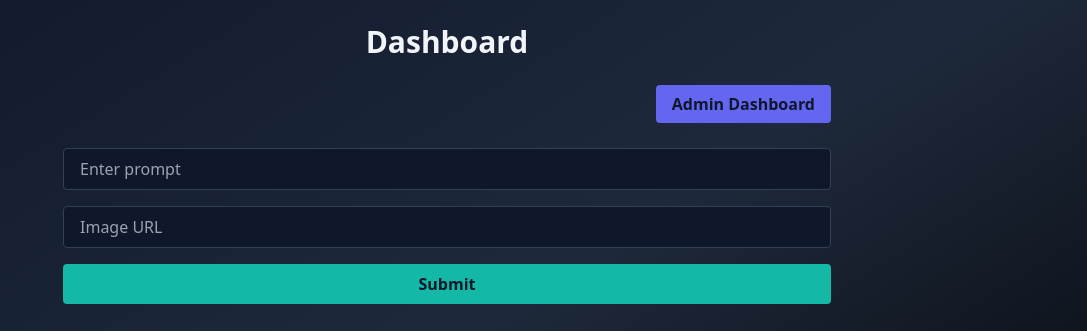
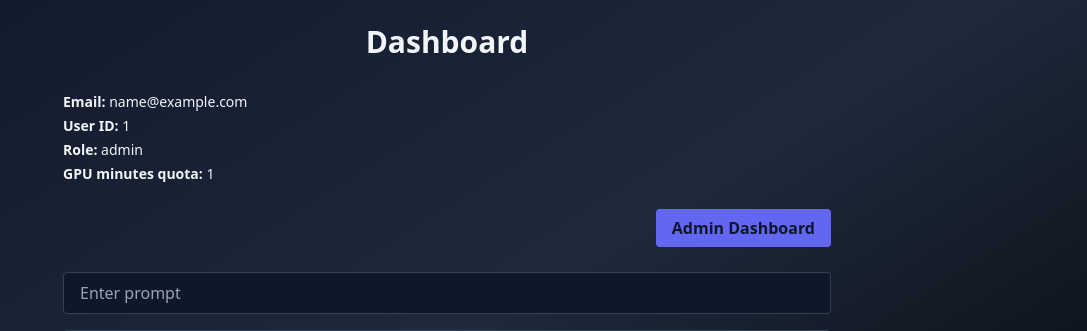
Before and after one commit to AnthonyM951/bloc4_final_project, a Flask app: page /dashboard in a window 1280 px wide. Shown: the part 60-391 px from the top of the page, without its empty margins (193-1280 px from the left). Run offline with Flask 3, Linux system fonts and the light colour scheme; the visitor is signed in with stand-in values (Sample User, id 1); data that the repository does not hold is empty; some libraries are stand-ins or nearby versions.

Commit message:
Display user info on dashboard

```diff
--- a/src/app.py
+++ b/src/app.py
@@ -149,6 +149,7 @@ def login():
                         row = cur.fetchone()
                         if row:
                             session["role"] = row[0]
+                            session["gpu_minutes_quota"] = row[1]
                             profile_payload.update(
                                 {"role": row[0], "gpu_minutes_quota": row[1]}
                             )
@@ -183,6 +184,7 @@ def login():
                     row = cur.fetchone()
                     if row:
                         session["role"] = row[0]
+                        session["gpu_minutes_quota"] = row[1]
                         profile_payload.update(
                             {"role": row[0], "gpu_minutes_quota": row[1]}
                         )
@@ -267,7 +269,9 @@ def dashboard():
     return render_template(
         "dashboard.html",
         user_id=session["user_id"],
+        email=session.get("email"),
         role=session.get("role", "user"),
+        gpu_minutes_quota=session.get("gpu_minutes_quota"),
     )
 
 
--- a/src/templates/dashboard.html
+++ b/src/templates/dashboard.html
@@ -3,6 +3,14 @@
 {% block content %}
 <div class="max-w-3xl mx-auto space-y-8">
   <h1 class="text-3xl font-semibold text-center">Dashboard</h1>
+  <div class="space-y-1 text-sm">
+    <p><strong>Email:</strong> {{ email }}</p>
+    <p><strong>User ID:</strong> {{ user_id }}</p>
+    <p><strong>Role:</strong> {{ role }}</p>
+    {% if gpu_minutes_quota is not none %}
+    <p><strong>GPU minutes quota:</strong> {{ gpu_minutes_quota }}</p>
+    {% endif %}
+  </div>
   {% if session.get('role') == 'admin' %}
   <div class="text-right">
     <a href="/admin" class="px-4 py-2 rounded bg-indigo-500 hover:bg-indigo-400 text-slate-900 font-semibold">Admin Dashboard</a>
```
